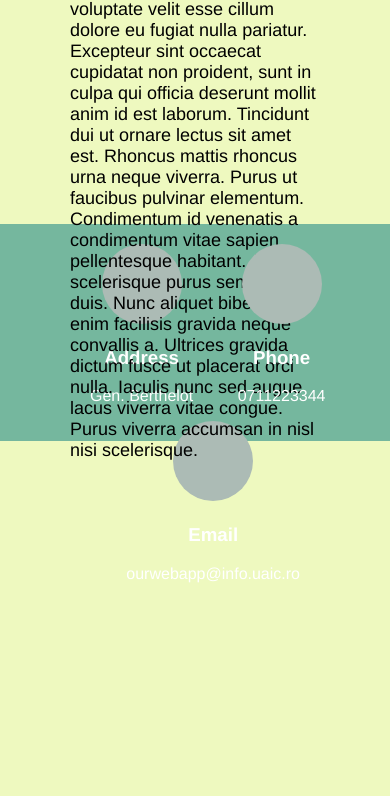
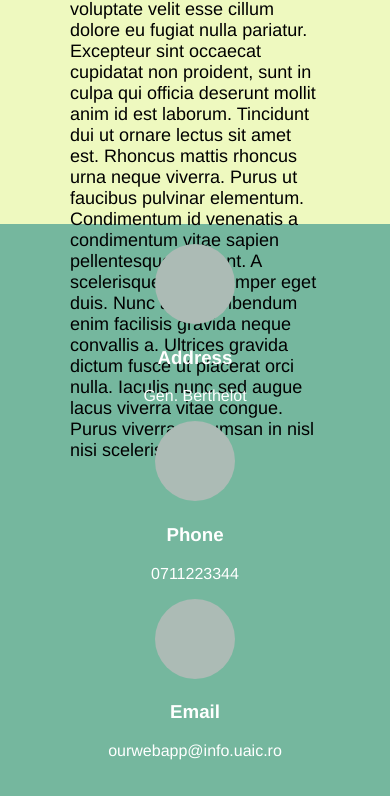
Before and after one commit to IoanSava/Our-WebApp, a PHP site: page /about.html in a window 390 px wide; the page is wider, and only the part inside the window is pictured. Shown: the part 1545-2341 px from the top of that part. Before the commit the page ends 2128 px from the top of that part, so only its background shows below. Run offline with PHP 8.4, Linux system fonts and the light colour scheme.

Commit message:
Responsive footer

```diff
--- a/about.html
+++ b/about.html
@@ -63,24 +63,24 @@
                     </div>
             </div>
             <footer>
-                <div class="column1">
-                    <span class="dot dot1"></span>
+                <div class="column">
+                    <span class="dot"></span>
                     <div>
                         <h3>Address</h3>
                         <p>Gen. Berthelot</p>
                     </div>
                 </div>
 
-                <div class="column2">
-                    <span class="dot dot2"></span>
+                <div class="column">
+                    <span class="dot"></span>
                     <div>
                         <h3>Phone</h3>
                         <p>0711223344</p>
                     </div>
                 </div>
 
-                <div class="column3">
-                    <span class="dot dot3"></span>
+                <div class="column">
+                    <span class="dot"></span>
 
                     <div>
                         <h3>Email</h3>
--- a/css/style.css
+++ b/css/style.css
@@ -92,7 +92,9 @@ main {
 footer {
     background-color: #75b79e;
     text-align: center;
+    align-items: center;
     color: white;
+    margin: 0 auto;
     padding: 20px;
 }
 
@@ -103,23 +105,8 @@ footer {
     border-radius: 50%;
     display: inline-block;
     margin: auto;
+}
 
-  }
-
-  .column1{
-      float: left;
-      margin-left: 20%;
-  }
-
-  .column2{
-    display: inline-block;
-    margin: 0 auto;
-  }
-
-  .column3{
-    float: right;
-    margin-right: 20%;
-  }
 
 /* --- Responsive --- */
 
@@ -131,3 +118,16 @@ footer {
         font-size: 38px;
     }
 }
+
+
+@media (min-width: 960px) {
+    footer {
+        column-count: 3;
+    }
+}
+
+@media screen and (max-width: 620px) {
+    .column {
+      width: 100%;
+    }
+}
```
